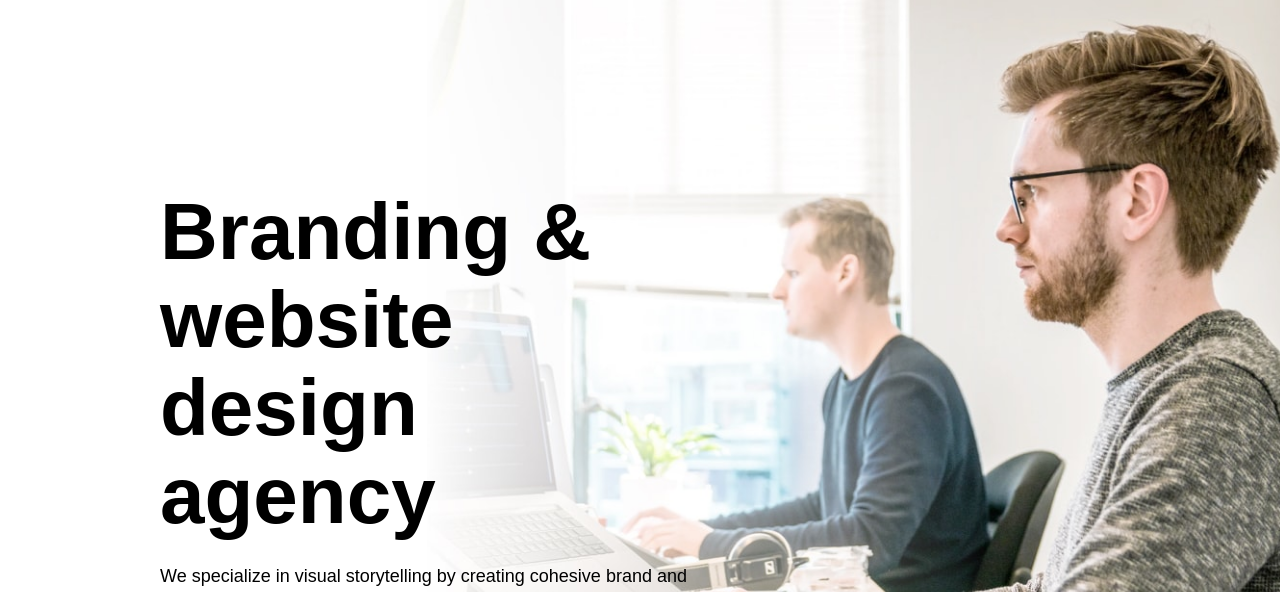
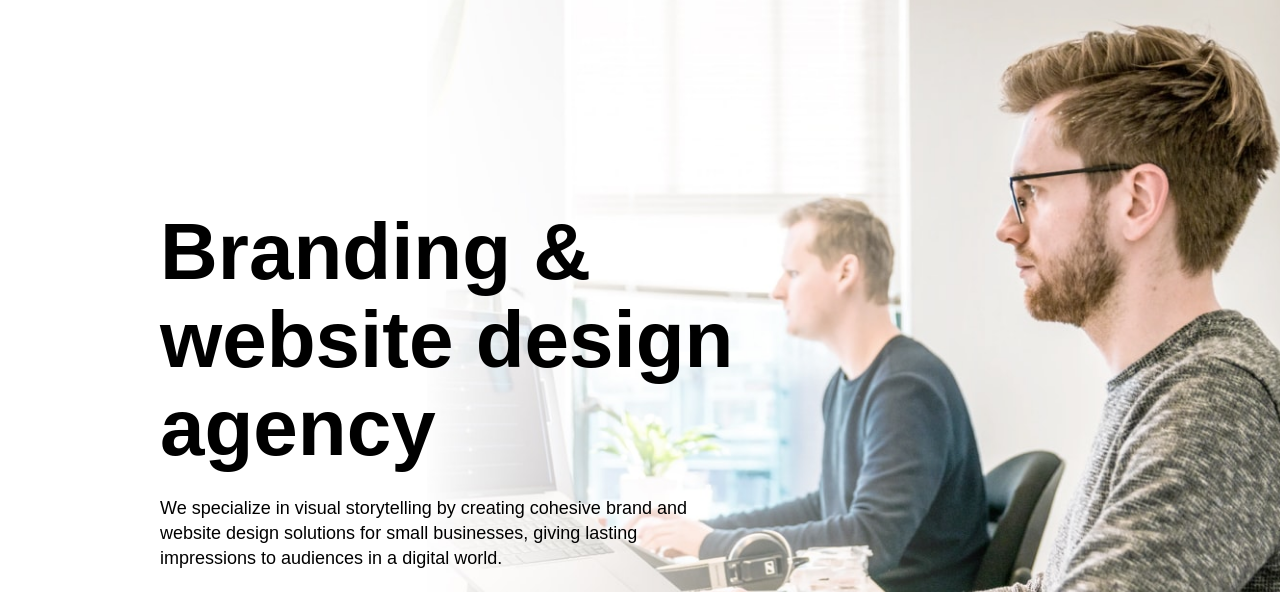
Before and after one commit to Laila-front-dev/creative-single-page, a website built with Vite: page index.html in a window 1280 px wide. Shown: the part 186-778 px from the top of the page. Built offline with nearby package versions, Linux system fonts and the light colour scheme.

Commit message:
modified file

```diff
--- a/index.html
+++ b/index.html
@@ -51,7 +51,7 @@
         class="hero__section | d__grid grid__template__column grid__template__columns__1 grid__template__row__2"
       >
         <div class="hero__details grid__span padding__inline__start__10 flow">
-          <h1 class="heading-1">Branding & website design agency</h1>
+          <h1 class="heading-1">Branding  & <br> website design agency</h1>
           <p>
             We specialize in visual storytelling by creating cohesive brand and
             website design solutions for small businesses, giving lasting
--- a/scss/base/_font-face.scss
+++ b/scss/base/_font-face.scss
@@ -2,13 +2,13 @@
 @font-face {
   font-family: "Commissioner", sans-serif;
   font-weight: 800;
-  src: url("/assets/fonts/CommissionerExtraBold.woff2") format("woff2"),
-    url("/assets/fonts/CommissionerExtraBold.woff") format("woff");
+  src: url("./assets/fonts/CommissionerExtraBold.woff2") format("woff2"),
+    url("./assets/fonts/CommissionerExtraBold.woff") format("woff");
 }
 
 @font-face {
   font-family: "Commissioner", sans-serif;
   font-weight: 400;
-  src: url("/assets/fonts/CommissionerRegular.woff2") format("woff2"),
-    url("/asset/font/CommissionerRegular.woff") format("woff");
+  src: url("./assets/fonts/CommissionerRegular.woff2") format("woff2"),
+    url("./asset/font/CommissionerRegular.woff") format("woff");
 }
--- a/scss/components/_hero.scss
+++ b/scss/components/_hero.scss
@@ -9,8 +9,8 @@
     @include mq(medium) {
       padding-block-end: 0rem; // 3.5
     }
-    @include mq(large) {
-      width: 88vh;
-    }
+    // @include mq(large) {
+    //   width: 88vh;
+    // }
   }
 }
--- a/scss/layout/_grid.scss
+++ b/scss/layout/_grid.scss
@@ -32,7 +32,7 @@
 
 .grid__template__row__2 {
   @include mq(medium) {
-    grid-template-rows: 140px 100px 325px 1fr;
+    grid-template-rows: 160px 100px 325px 1fr;
   }
 }
 
```
Also changed, not shown: scss/main.css, 1 other file.
